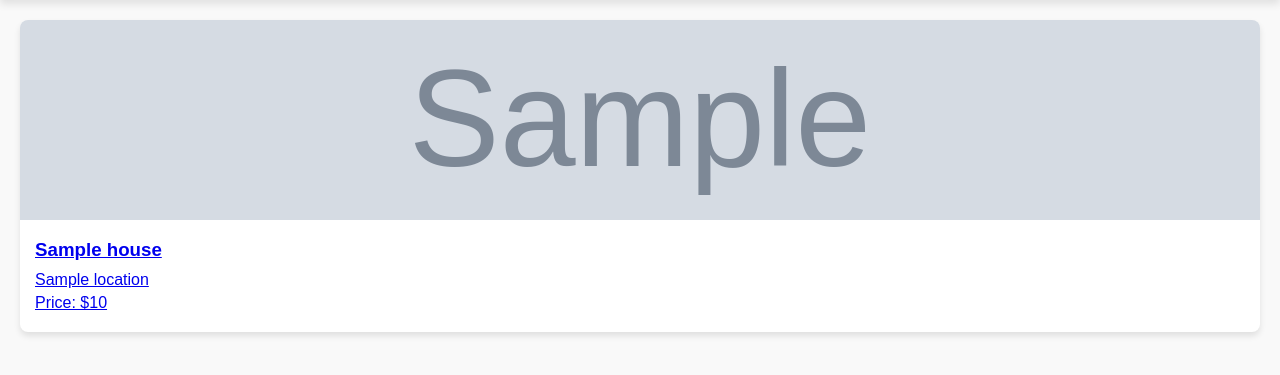
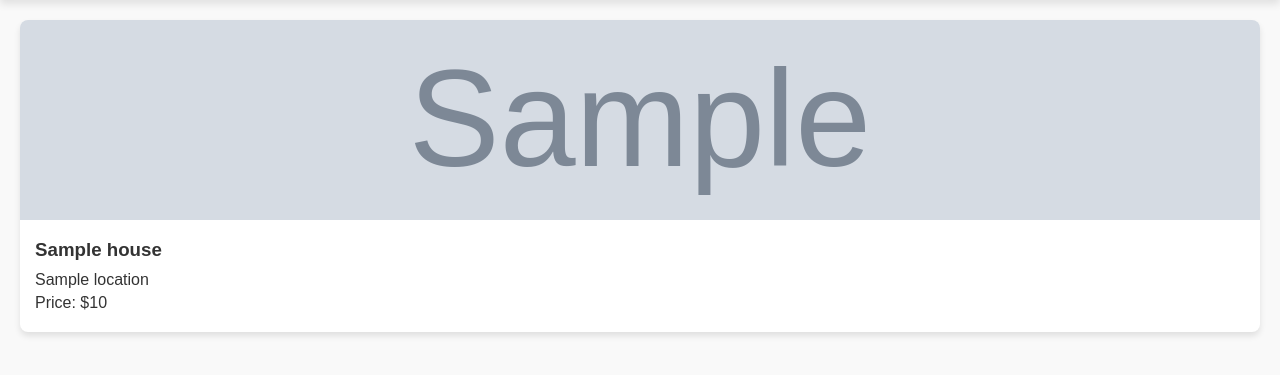
Before and after one commit to NP237-DEV/house-listing-site, a Node server app: template views/index.ejs in a window 1280 px wide. Shown: the part 68-443 px from the top of the page. Run offline with Node 20, Linux system fonts and the light colour scheme; the template is opened without the code that fills it: most values are stand-ins (such as "Sample title", 1, 10 or a date in 2020); grey boxes marked "Sample" are stand-in pictures; some libraries are stand-ins or nearby versions.

Commit message:
Update style.css

```diff
--- a/public/style.css
+++ b/public/style.css
@@ -42,6 +42,10 @@ header h1 {
   gap: 20px;
 }
 
+.house-card-link {
+  text-decoration: none;
+  color: inherit;
+}
 .house-card {
   background: white;
   border-radius: 8px;
```
